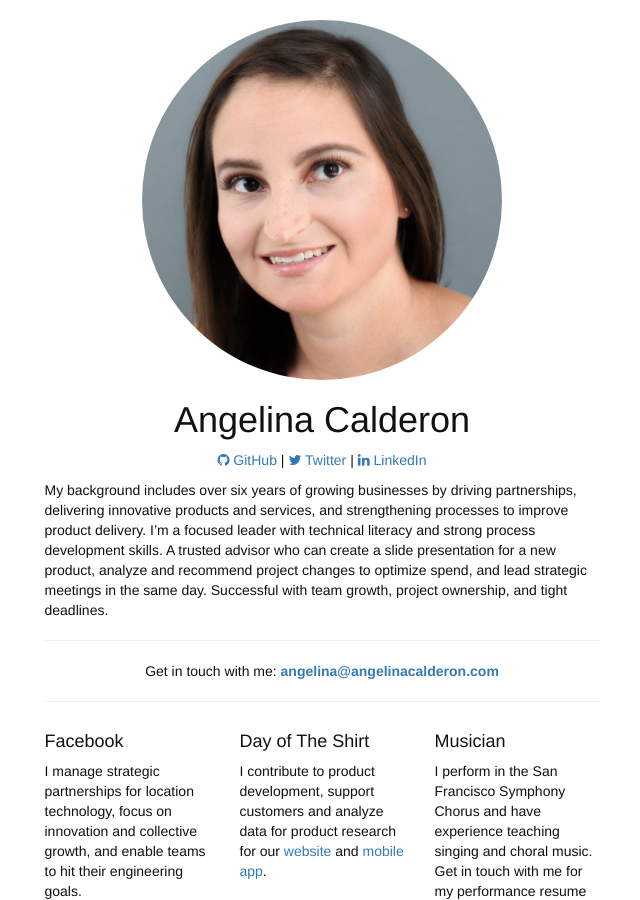
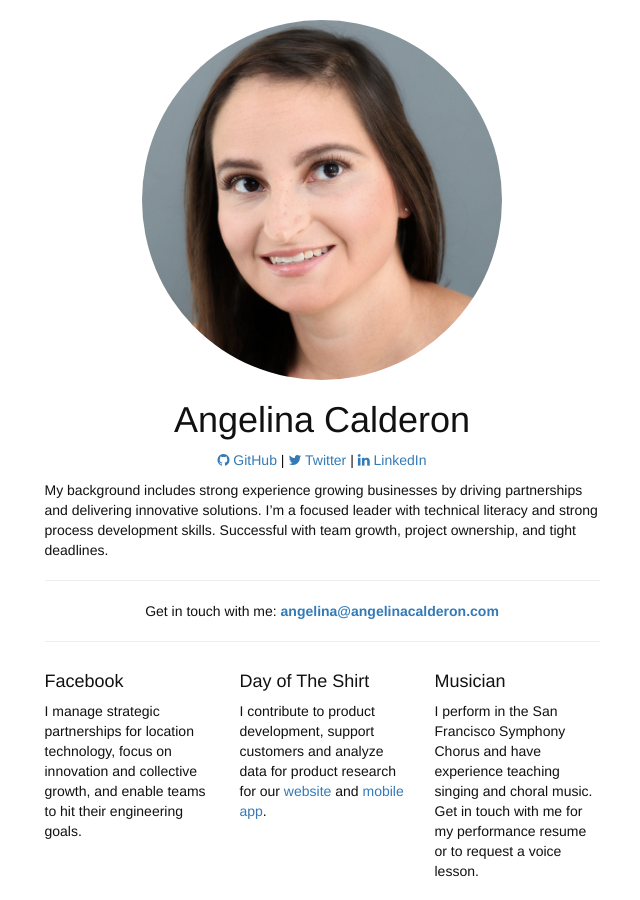
Before and after one commit to alinapaz/alinapaz.github.io, a Jekyll site: the page built from index.html, in a window 1280 px wide and 900 px high. Shown: the whole window, without its empty margins (318-958 px from the left). Built offline with Jekyll 4.4.1, drawn with Linux system fonts in a browser that asks for light colours; nearby versions of some CDN libraries; the list of posts is cut into pages by our own code.

Commit message:
tightens index

```diff
--- a/index.html
+++ b/index.html
@@ -21,7 +21,7 @@ layout: no_navbar
       </p>
 
       <p>
-        My background includes over six years of growing businesses by driving partnerships, delivering innovative products and services, and strengthening processes to improve product delivery. I’m a focused leader with technical literacy and strong process development skills. A trusted advisor who can create a slide presentation for a new product, analyze and recommend project changes to optimize spend, and lead strategic meetings in the same day. Successful with team growth, project ownership, and tight deadlines.
+        My background includes strong experience growing businesses by driving partnerships and delivering innovative solutions. I’m a focused leader with technical literacy and strong process development skills. Successful with team growth, project ownership, and tight deadlines.
       </p>
 
       <hr>
```
